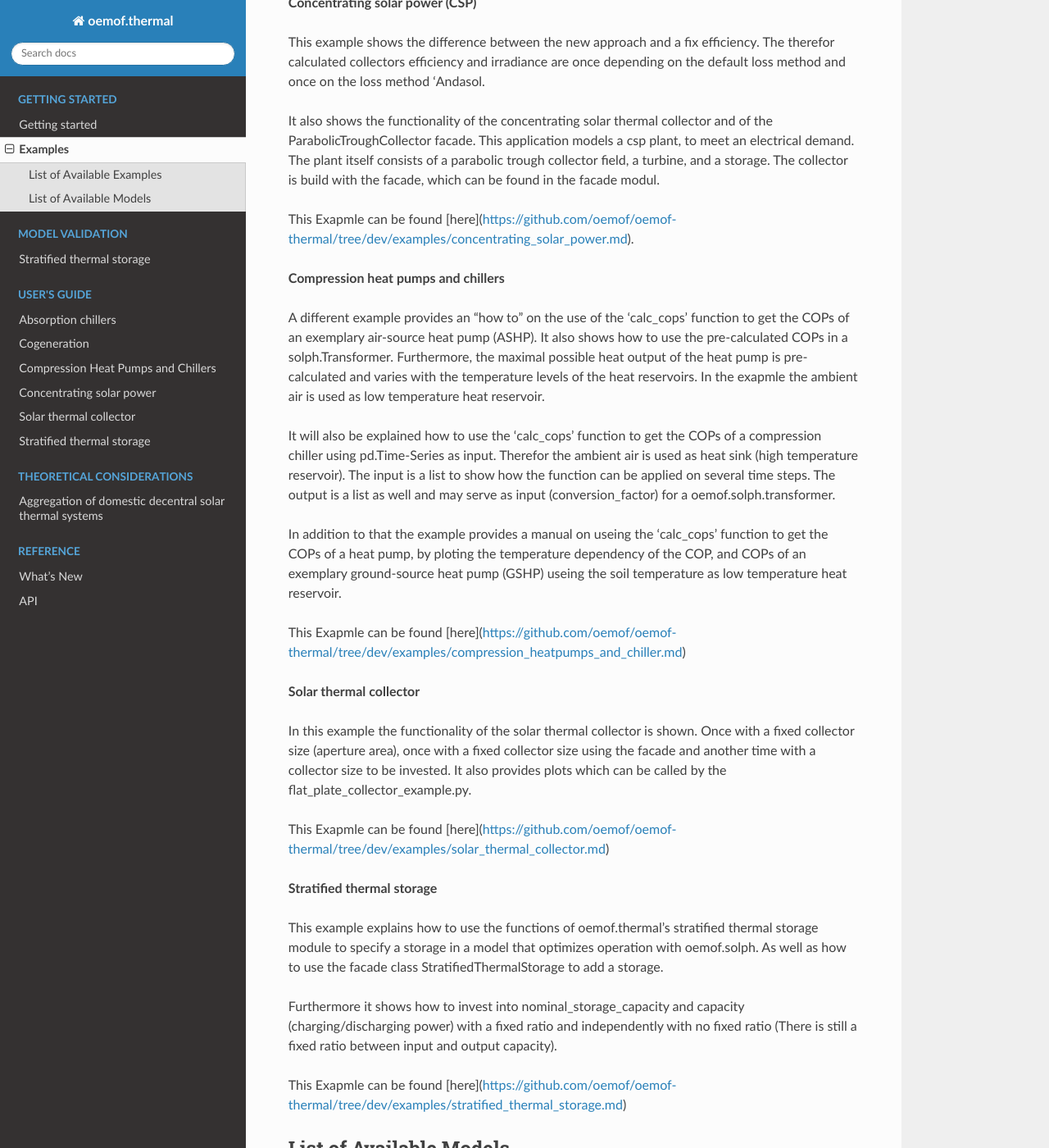
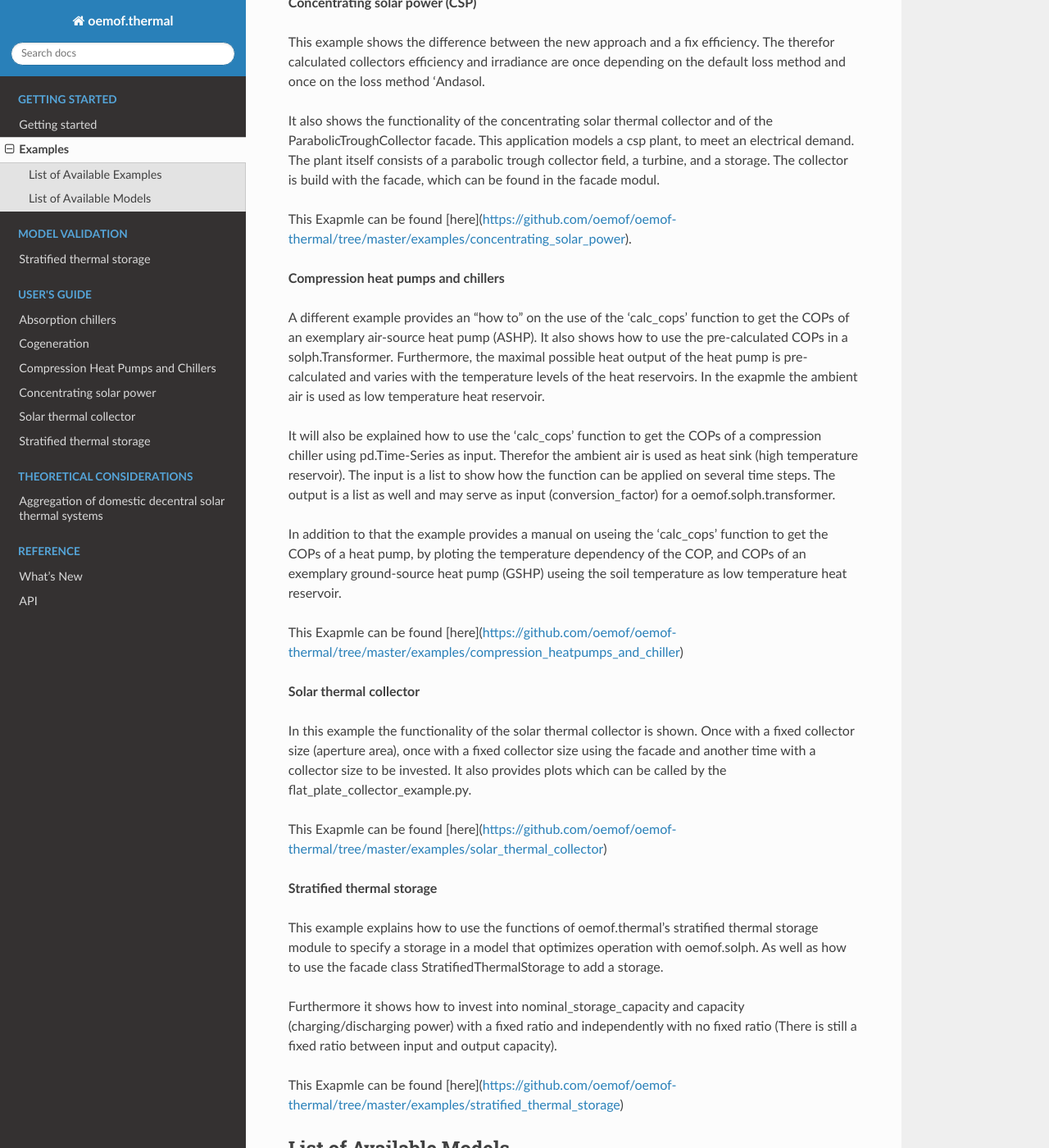
Before and after one commit to oemof/oemof-thermal, a Sphinx documentation site: the page built from docs/examples.rst, in a window 1280 px wide and 1400 px high, scrolled down 536 px. Shown: the whole window at 82% size. Built offline with Sphinx 7.4.7 and the Read the Docs theme 2.0.0, drawn with Linux system fonts in a browser that asks for light colours; formulas are drawn with MathJax 3; pages that are not in the unit, such as notebooks, are missing from menus; some of the changed lines change nothing that is shown; some of the changed text lies outside the part shown.

Commit message:
Update examples.rst

```diff
--- a/docs/examples.rst
+++ b/docs/examples.rst
@@ -5,7 +5,7 @@
 
 In this section we provide several examples to demonstrate how you can use the
 functions and components of *oemof.thermal*:
-[Exapmle Repository](https://github.com/oemof/oemof-thermal/tree/dev/examples.md)
+[Exapmle Repository](https://github.com/oemof/oemof-thermal/tree/dev/examples)
 Among others:
 
 - functionality of collector facade and efficency calculation
@@ -31,7 +31,7 @@
 itself consists of a parabolic trough collector field, a turbine, and a storage.
 The collector is build with the facade, which can be found in the facade modul.
 
-This Exapmle can be found [here](https://github.com/oemof/oemof-thermal/tree/dev/examples/concentrating_solar_power.md).
+This Exapmle can be found [here](https://github.com/oemof/oemof-thermal/tree/master/examples/concentrating_solar_power).
 
 **Compression heat pumps and chillers**
 
@@ -53,7 +53,7 @@
 to get the COPs of a heat pump, by ploting the temperature dependency of the COP, and COPs of an exemplary ground-source heat pump (GSHP)
 useing the soil temperature as low temperature heat reservoir.
 
-This Exapmle can be found [here](https://github.com/oemof/oemof-thermal/tree/dev/examples/compression_heatpumps_and_chiller.md)
+This Exapmle can be found [here](https://github.com/oemof/oemof-thermal/tree/master/examples/compression_heatpumps_and_chiller)
 
 **Solar thermal collector**
 
@@ -61,7 +61,7 @@
 Once with a fixed collector size (aperture area), once with a fixed collector size using the facade and another time with a collector size to be invested.
 It also provides plots which can be called by the flat_plate_collector_example.py.
 
-This Exapmle can be found [here](https://github.com/oemof/oemof-thermal/tree/dev/examples/solar_thermal_collector.md)
+This Exapmle can be found [here](https://github.com/oemof/oemof-thermal/tree/master/examples/solar_thermal_collector)
 
 **Stratified thermal storage**
 
@@ -71,7 +71,7 @@
 Furthermore it shows how to invest into nominal_storage_capacity and capacity
 (charging/discharging power) with a fixed ratio and independently with no fixed ratio (There is still a fixed ratio between input and output capacity).
 
-This Exapmle can be found [here](https://github.com/oemof/oemof-thermal/tree/dev/examples/stratified_thermal_storage.md)
+This Exapmle can be found [here](https://github.com/oemof/oemof-thermal/tree/master/examples/stratified_thermal_storage)
 
 
 
```
